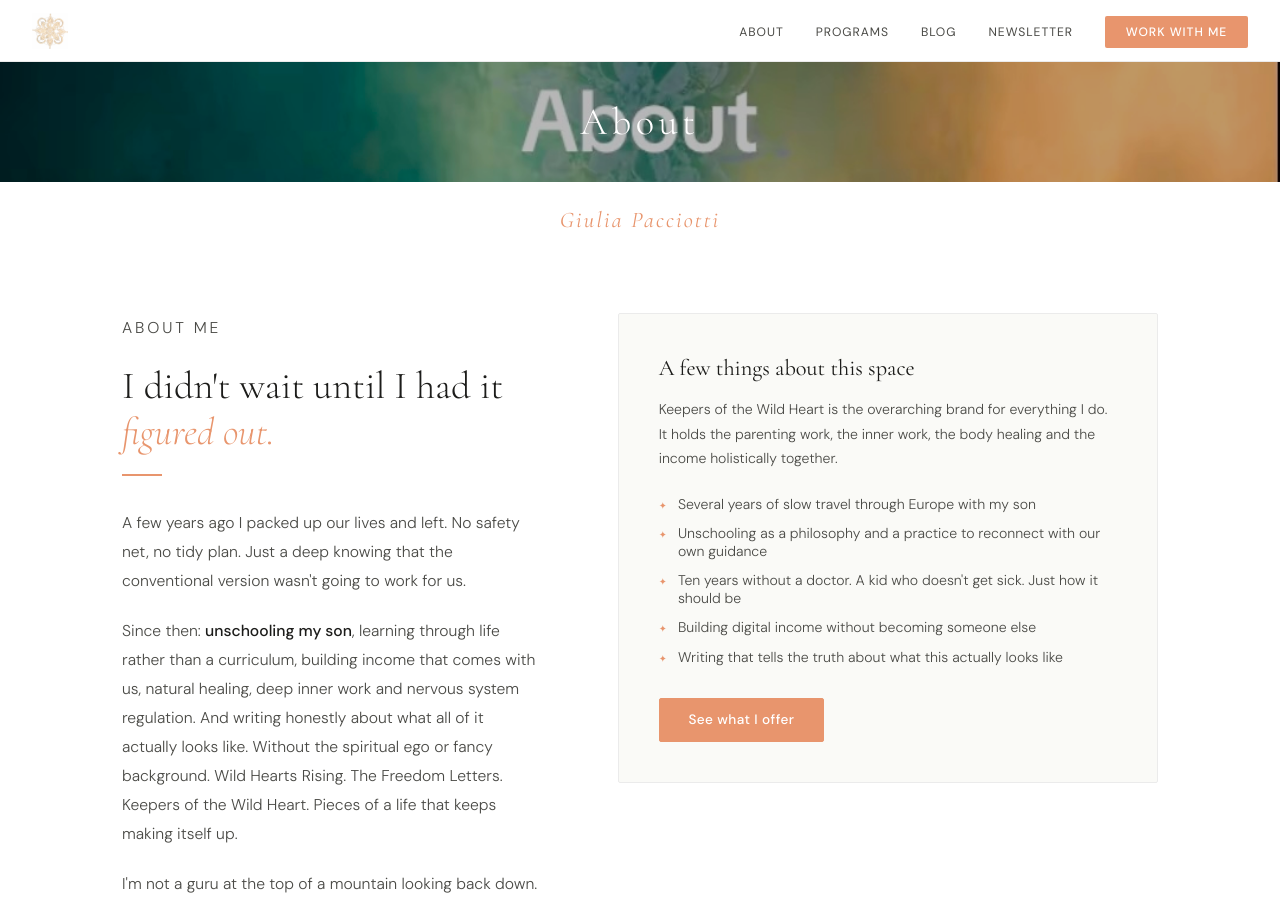
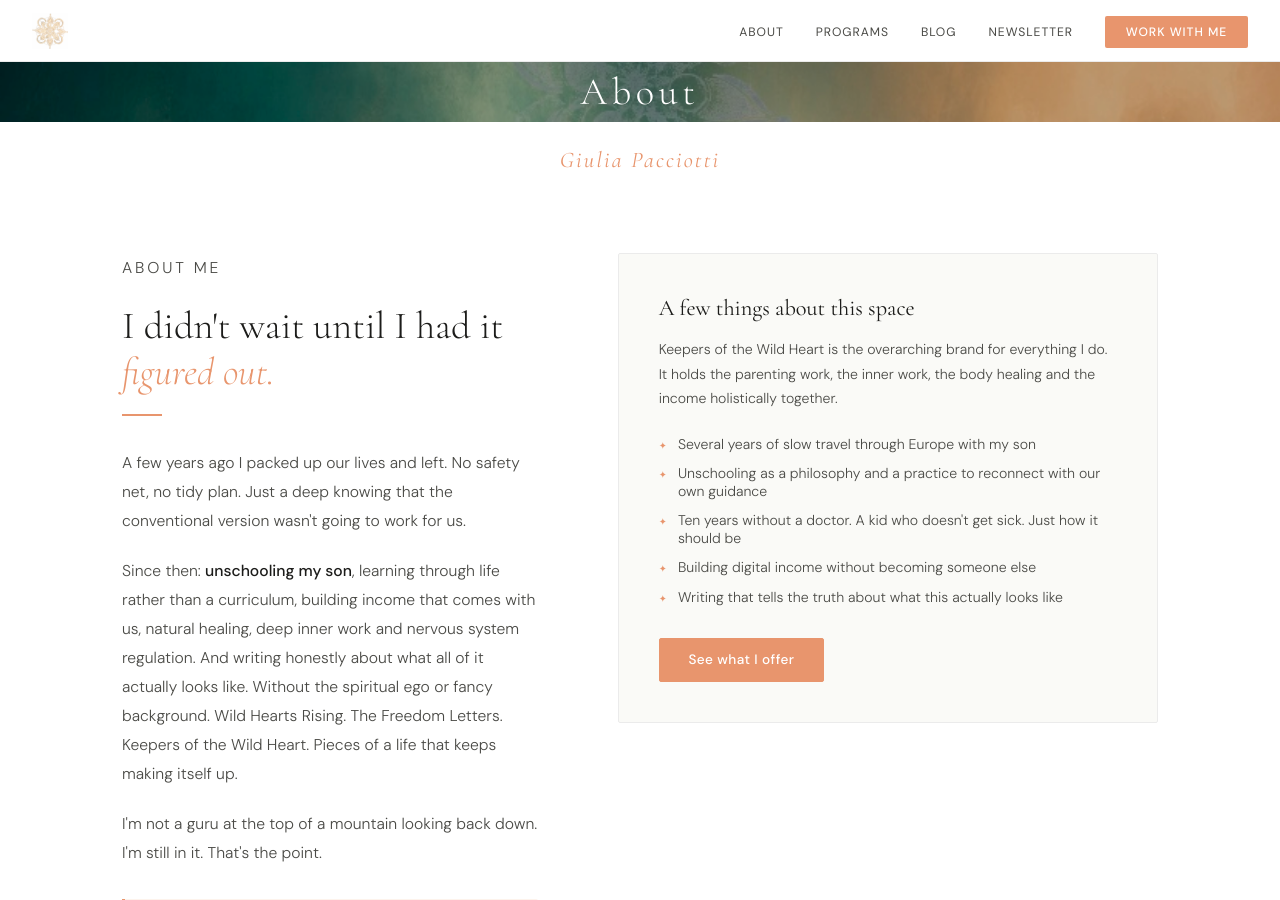
Before and after one commit to Blubell26/giuliapacciotti.com, a Jekyll site: the page built from about.md, in a window 1280 px wide and 900 px high. Built offline with Jekyll 4.4.1, drawn with Linux system fonts in a browser that asks for light colours.

Commit message:
Update about.html

```diff
--- a/_layouts/about.html
+++ b/_layouts/about.html
@@ -63,7 +63,7 @@
   </ul>
 </nav>
 
-<div style="position:relative;width:100%;height:120px;background:url('/temp_image_0027EB38-934B-4720-A37D-3E8D41F4F722.jpeg') center/cover no-repeat;">
+<div style="position:relative;width:100%;height:60px;background:url('/IMG_7225.jpeg') center/cover no-repeat;">
   <div style="position:absolute;inset:0;background:rgba(0,0,0,0.25);"></div>
   <div style="position:absolute;inset:0;display:flex;align-items:center;justify-content:center;">
     <h1 style="font-family:'Cormorant Garamond',serif;font-size:clamp(1.6rem,4vw,2.4rem);font-weight:300;color:white;letter-spacing:0.12em;">About</h1>
```
